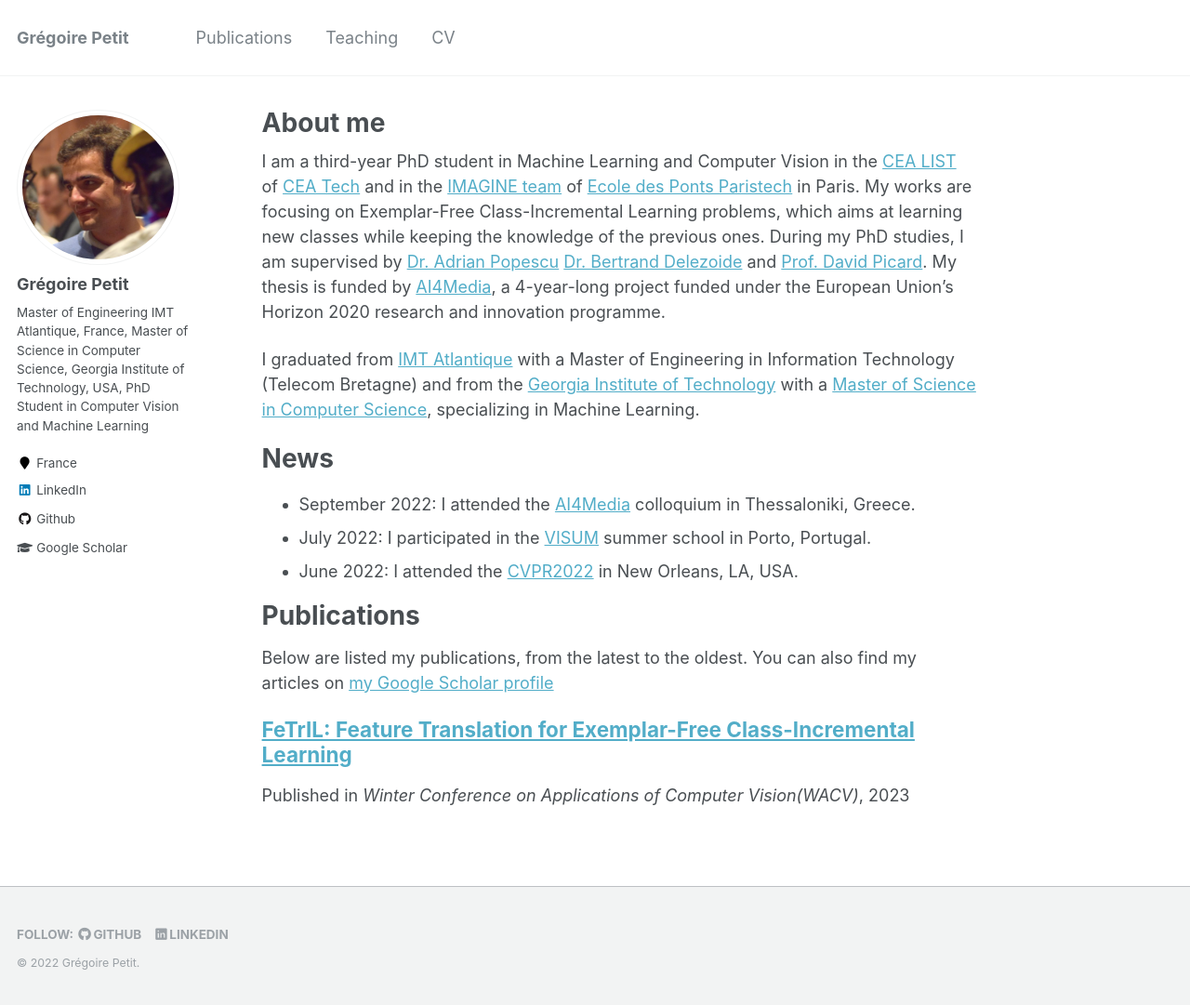
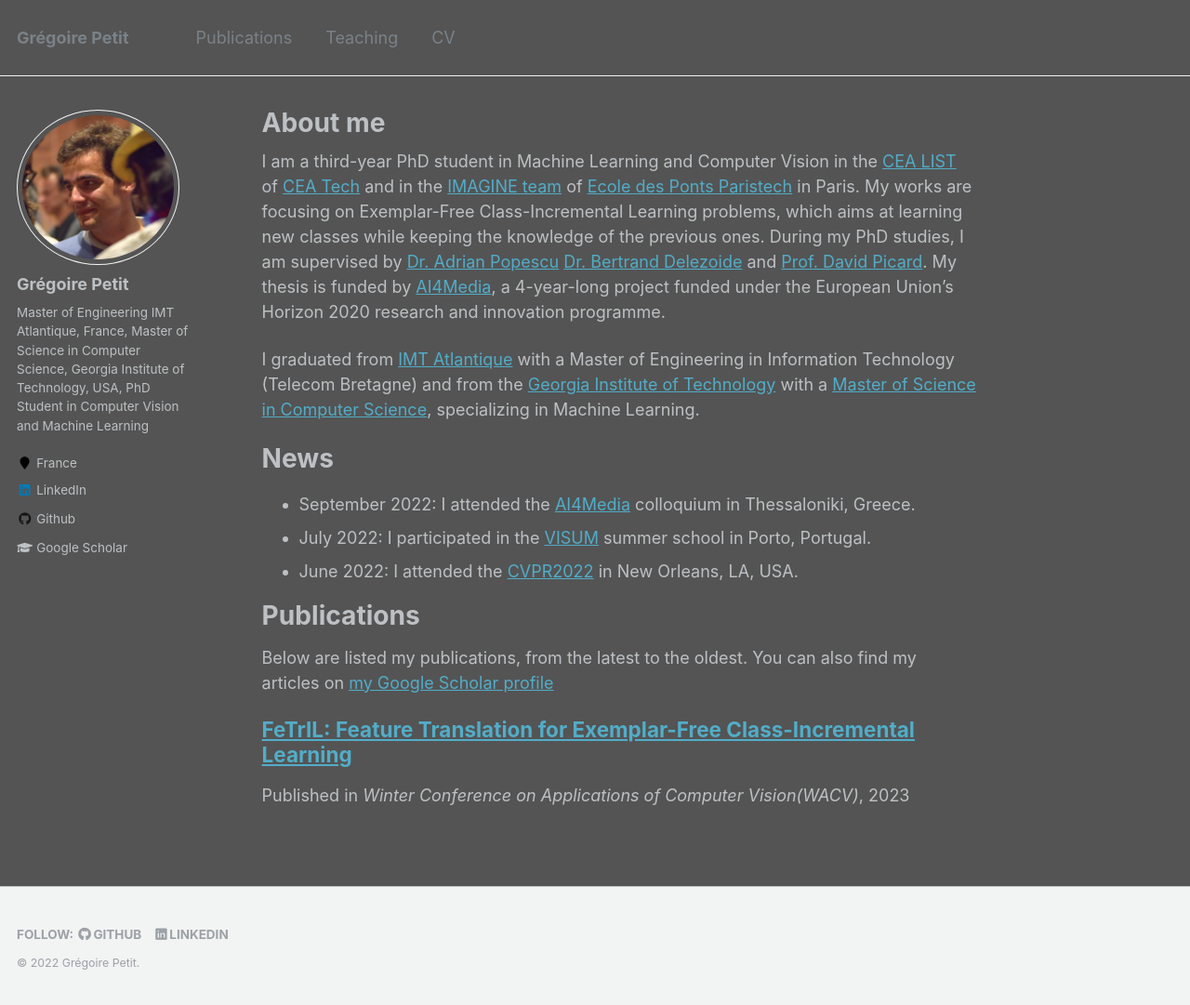
Before and after one commit to GregoirePetit/gregoirepetit.github.io, a Jekyll site: the page built from _pages/about.md, in a window 1280 px wide and 1081 px high. Shown: the whole window at 93% size. Built offline with Jekyll 4.4.1, drawn with Linux system fonts in a browser that asks for light colours.

Commit message:
init site

```diff
--- a/_sass/_variables.scss
+++ b/_sass/_variables.scss
@@ -53,11 +53,11 @@
 $light-gray                 : mix(#fff, $gray, 50%);
 $lighter-gray               : mix(#fff, $gray, 90%);
 
-$body-color                 : #fff;
-$background-color           : #fff;
+$body-color                 : rgb(52, 52, 52);
+$background-color           : rgb(84, 84, 84);
 $code-background-color      : #fafafa;
-$code-background-color-dark : $light-gray;
-$text-color                 : $dark-gray;
+$code-background-color-dark : $dark-gray;
+$text-color                 : $light-gray;
 $border-color               : $lighter-gray;
 
 $primary-color              : #7a8288;
```
